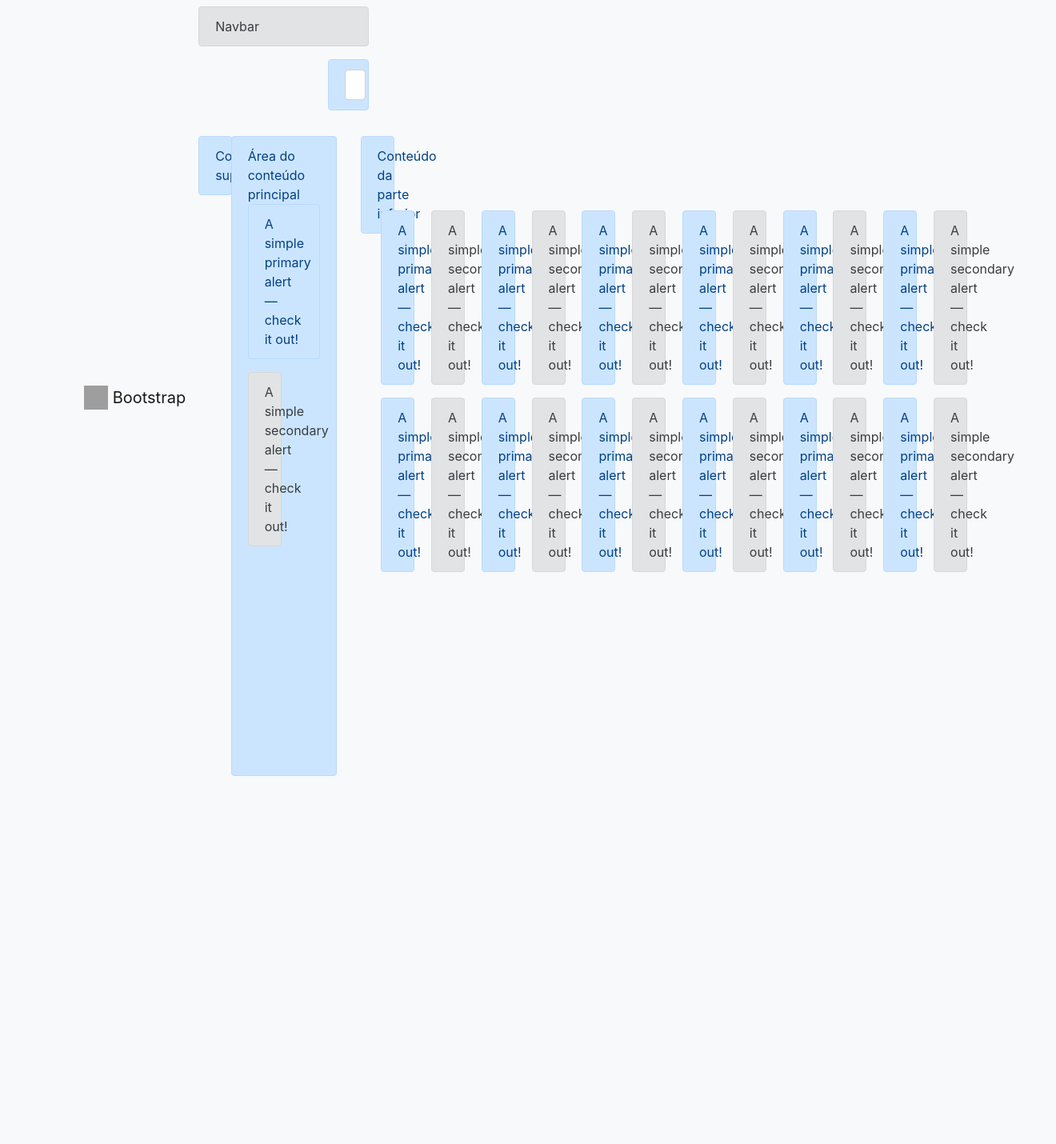
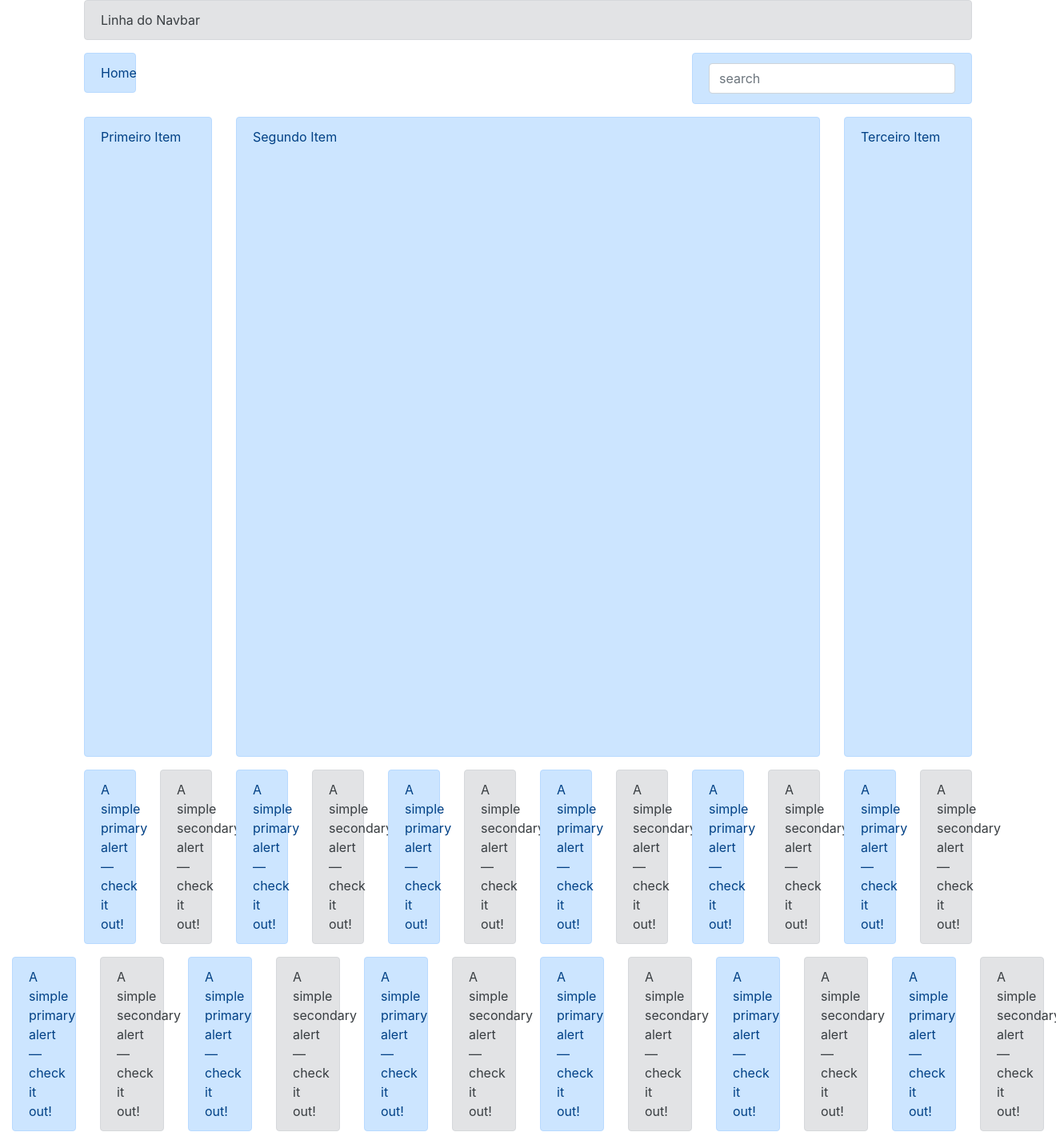
Before and after one commit to Gardeli/ecomerce, a Django app: page /bootstrap/ in a window 1320 px wide. Shown: the whole page at 80% size. Before the commit the page ends 970 px from the top, so only its background shows below. Run offline with Django 3.2, Linux system fonts and the light colour scheme; some libraries are stand-ins or nearby versions; grey boxes are pictures that could not be loaded.

Commit message:
Modify search/views.py and update templates/bootstrap/example.html

```diff
--- a/src/search/views.py
+++ b/src/search/views.py
@@ -10,6 +10,8 @@ class SearchProductView(ListView):
         request = self.request
         result = request.GET
         query = result.get('q', None)
+        print(query)
         if query is not None:
             return Product.objects.filter(title__icontains=query)
-        return Product.objects.none()
+        else:
+            return Product.objects.features()
--- a/src/templates/bootstrap/example.html
+++ b/src/templates/bootstrap/example.html
@@ -4,91 +4,47 @@
         <!-- Required meta tags -->
         <meta charset="utf-8">
         <meta name="viewport" content="width=device-width, initial-scale=1, shrink-to-fit=no">
+
         <!-- Bootstrap CSS -->
         <link rel="stylesheet" href="https://stackpath.bootstrapcdn.com/bootstrap/4.4.1/css/bootstrap.min.css" integrity="sha384-Vkoo8x4CGsO3+Hhxv8T/Q5PaXtkKtu6ug5TOeNV6gBiFeWPGFN9MuhOf23Q9Ifjh" crossorigin="anonymous">
-        <title>Bootstrap example</title>
+
+        <title>Teste BootStrap</title>
     </head>
     <body>
-        <!-- Image and text -->
-        <nav class="navbar navbar-expand-md navbar-light bg-light">
-            <div class='container'>
-                <a class="navbar-brand" href="#">
-                    <img src="https://getbootstrap.com/docs/4.0/assets/brand/bootstrap-solid.svg" width="30" height="30" class="d-inline-block align-top" alt="">
-                    Bootstrap
-                </a>
-                <button class='navbar-toggler' type='button' data-toggle='collapse' data-target='#navbar-collapse-links' aria-expanded='false' aria-label='Toggle Navigation'>
-                    <span class='navbar-toggler-icon'></span>
-                </button>
-                <div class='collapse navbar-collapse' id='navbar-collapse-links'>
-                    <ul class='navbar-nav'>
-                        <li class='nav-item'>
-                            <a href='#' class='nav-link>Home</a>
-                        </li>
-                        <li class='nav-item'>
-                            <a href='#' class='nav-link>About</a>
-                        </li>
-                        <li class='nav-item'>
-                            <a href='#' class='nav-link>Products</a>
-                        </li>
-                        <li class="nav-item dropdown">
-                            <a class="nav-link dropdown-toggle" href="#" id="navbarDropdownMenuLink" data-toggle="dropdown" aria-haspopup="true" aria-expanded="false">
-                                Dropdown link
-                            </a>
-                            <div class="dropdown-menu" aria-labelledby="navbarDropdownMenuLink">
-                                <a class="dropdown-item" href="#">Action</a>
-                                <a class="dropdown-item" href="#">Another action</a>
-                                <a class="dropdown-item" href="#">Something else here</a>
-                            </div>
-                        </li>
-                    </ul>
-                    <form class="form-inline ml-auto">
-                        <input class="form-control mr-sm-2" type="search" placeholder="Search" aria-label="Search">
-                        <button class="btn btn-outline-success my-2 my-sm-0" type="submit">Search</button>
-                    </form>
-                </div>
-            </div>
-        </nav>
         <div class='container'>
             <div class="row">
                 <div class="col-12">
                     <div class="alert alert-secondary" role="alert">
-                          Navbar
+                          Linha do Navbar
                     </div>
                 </div>
             </div>
-            <div class="row mb-3">
-                <div class="col-12 col-sm-12 col-md-6 col-lg-4 ml-auto">
+            <div class="row">
+                <div class="col-1">
+                    <div class="alert alert-primary" role="alert">
+                        Home
+                    </div>
+                </div>
+                <div class="col-4 ml-auto">
                     <div class="alert alert-primary" role="alert">
                         <input type="text" class="form-control" placeholder="search">
                     </div>
                 </div>
             </div>
             <div class="row">
-                <div class="col-11 col-lg-2 order-1">
-                    <div class="alert alert-primary" role="alert"'>
-                        Conteúdo superior
+                <div class="col-2 order-1">
+                    <div class="alert alert-primary" role="alert" style='min-height: 800px;'>
+                        Primeiro Item
                     </div>
                 </div>
-                <div class="col-11 mx-auto col-lg-8 order-6">
+                <div class="col-8 order-6">
                     <div class="alert alert-primary" role="alert" style='min-height: 800px;'>
-                        Área do conteúdo principal
-                        <div class="row">
-                            <div class="col-auto">
-                                <div class="alert alert-primary" role="alert">
-                                    A simple primary alert—check it out!
+                         Segundo Item
                     </div>
                 </div>
-                           <div class="col-6">
-                               <div class="alert alert-secondary" role="alert">
-                                    A simple secondary alert—check it out!
-                               </div>
-                           </div>
-                         </div>
-                    </div>
-                </div>
-                <div class="col-11 mx-auto col-lg-2 order-12">
-                    <div class="alert alert-primary" role="alert"'>
-                         Conteúdo da parte inferior
+                <div class="col-2 order-12">
+                    <div class="alert alert-primary" role="alert" style='min-height: 800px;'>
+                        Terceiro Item
                     </div>
                 </div>
             </div>
@@ -221,6 +177,7 @@
                 </div>
            </div>
         </div>
+
         <!-- Optional JavaScript -->
         <!-- jQuery first, then Popper.js, then Bootstrap JS -->
         <script src="https://code.jquery.com/jquery-3.4.1.slim.min.js" integrity="sha384-J6qa4849blE2+poT4WnyKhv5vZF5SrPo0iEjwBvKU7imGFAV0wwj1yYfoRSJoZ+n" crossorigin="anonymous"></script>
```
Lines whose indentation alone changed are shown as unchanged.
